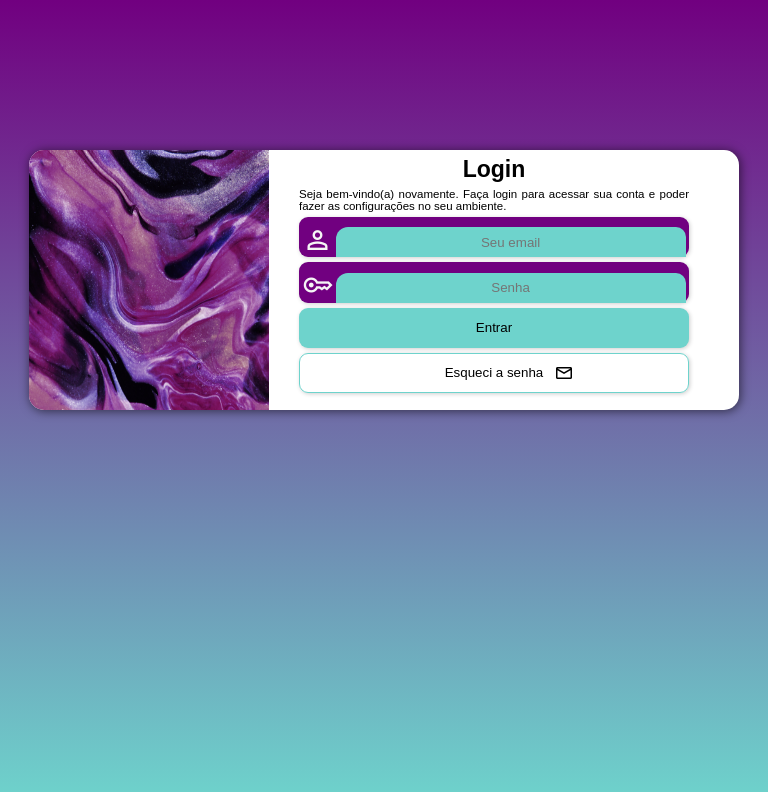
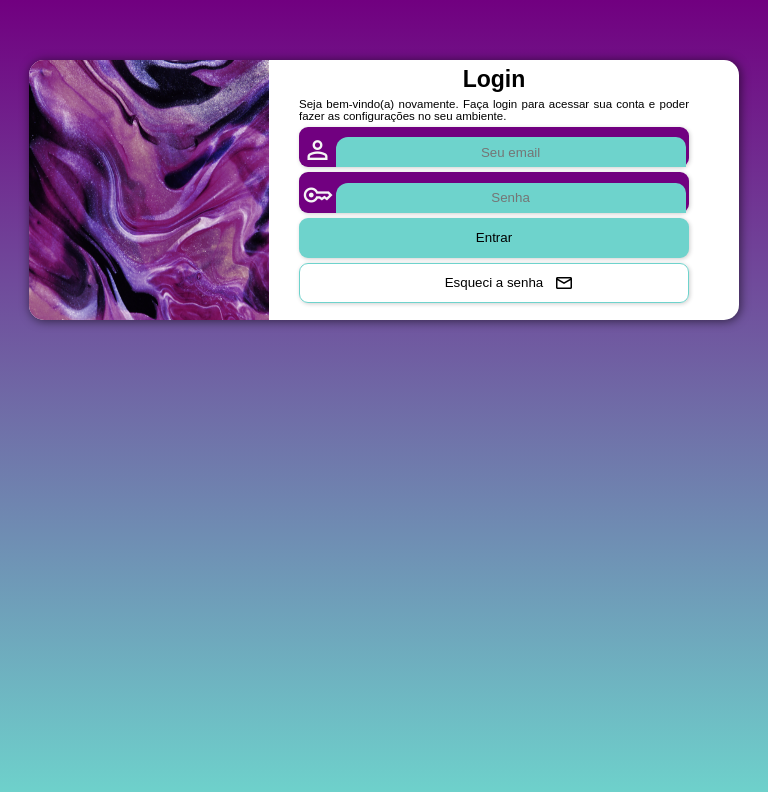
Before and after one commit to leuxtc/leuxtc.github.io, a plain HTML site: page Desafios/Projeto-MQ/index.html in a window 768 px wide. Drawn offline with nearby package versions, Linux system fonts and the light colour scheme.

Commit message:
arrumando posição

```diff
--- a/Desafios/Projeto-MQ/estilos/media-query.css
+++ b/Desafios/Projeto-MQ/estilos/media-query.css
@@ -14,7 +14,7 @@
         margin: auto;
         position: relative;
 
-        top: 150px;
+        top: 60px;
         height: 250px;
         width: 700px;
     }
--- a/Desafios/Projeto-MQ/estilos/style.css
+++ b/Desafios/Projeto-MQ/estilos/style.css
@@ -19,6 +19,8 @@ body, html {
 }
 
 form {
+    position: relative;
+
     margin: auto;
     padding: 5px;
 
```
